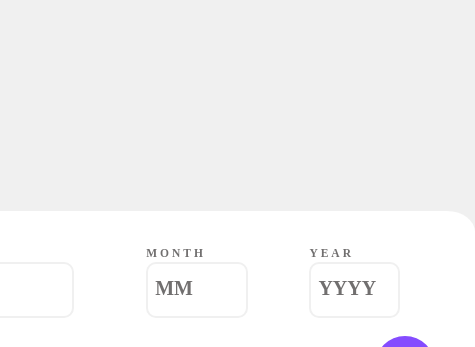
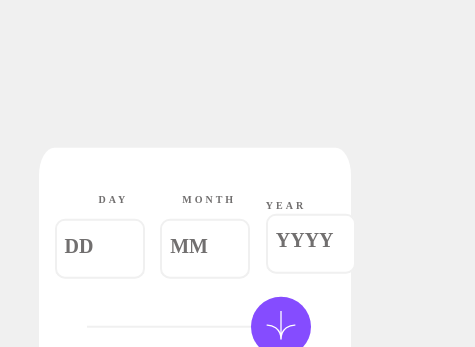
Before and after one commit to Mayochia/Ochia-Tejeno-FrontEnd-Challenge, a plain HTML site: page index.html in a window 390 px wide. Shown: the top 347 px of the page, 475 px wide, since content can reach past the window. Drawn offline with Linux system fonts and the light colour scheme.

Commit message:
style.css

```diff
--- a/style.css
+++ b/style.css
@@ -1,4 +1,3 @@
-
 body{
     background-color:hsl(0, 0%, 94%);
 }
@@ -7,8 +6,8 @@
 #main{
     justify-content:center;
     background-color:white;
-        width: 35em;
-        height: 50%;
+    width: 35%;
+    height: 65%;
     border-radius: 5%;
     border-bottom-right-radius: 25%;
 
@@ -27,9 +26,6 @@
     justify-content: center;
     align-items: center;
 }
-
-
-
 
 .line{
     flex: 1;
@@ -65,41 +61,50 @@
 
 .form-container{
     display:flex;
-        flex: flex-start;
+    justify-content: flex-start;
     width: 100%;
 
 }
 
 .input-container{
     display: flex;
-        flex: flex-start;
+    justify-content: flex-start;
+    align-items: center;
+    margin-top: 10px;
 
     }
 
 .inputs{
+    flex: 1;
+    margin-left: 11%;
     color: hsl(0, 1%, 44%);
     font-size: 11.5px;
     font-weight: 600;
     font-family: "Poppins";
     letter-spacing:3px;
+    display: inline-block;
 
 }
 
 input[type=text]{
-        width: 50%;
+
+    flex: 1;
+    width: 100px;
     height: 50px;
+    display: inline-block;
     margin-top: 3px;
     border-style: solid;
     border-width:2px;
     border-color: hsl(0, 0%, 94%);
     border-radius:10px;
+    padding: 5px;
 }
 
 
 
 .outputs{
     color: rgb(0,0,0);
-        font-size: 65px;
+    font-size: 60px;
     font-weight: 800;
     font-style : italic;
     font-family: "Poppins";
@@ -126,3 +131,32 @@
     font-family: "Poppins";
 
 }
+
+/* Styles for larger screens */
+@media screen and (max-width: 768px) {
+    #main {
+        width: 80%;
+    }
+
+    .inputs {
+        margin-left: 5%;
+        font-size: 10px;
+    }
+
+    input[type=text] {
+        width: 80px;
+        font-size: 14px;
+    }
+}
+
+@media screen and (max-width: 767px) {
+    .inputs {
+        margin-left: 5%;
+    }
+
+    input[type=text] {
+        width: 80px;
+        font-size: 10px;
+        padding: 3px;
+    }
+}
```
Lines whose indentation alone changed are shown as unchanged.
